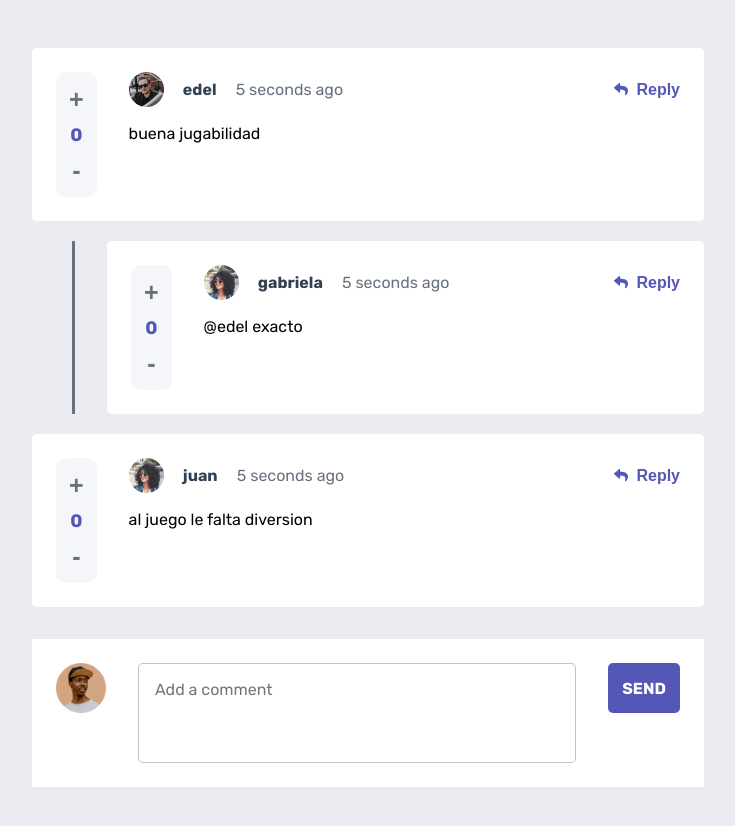
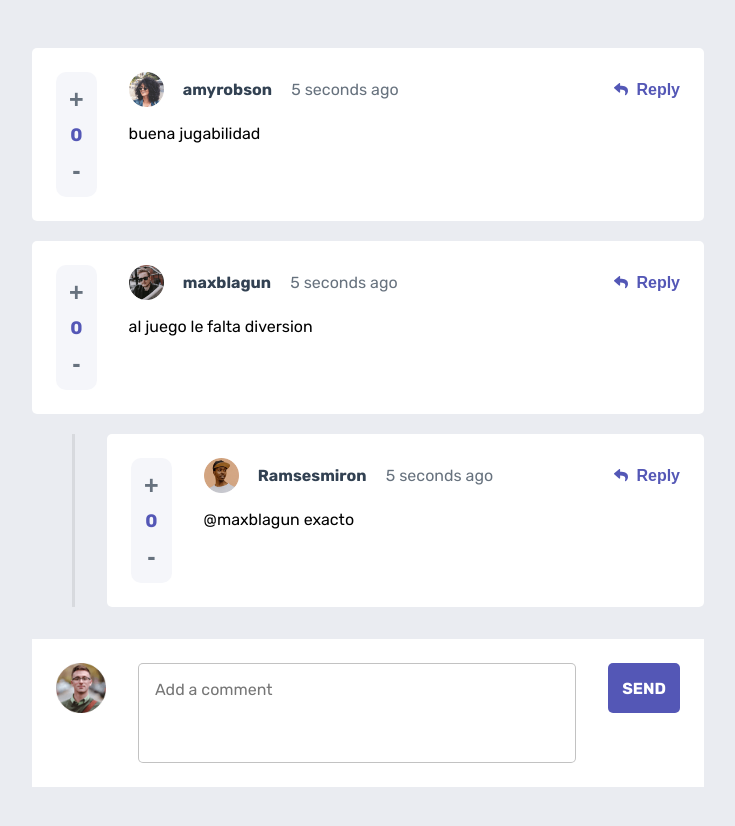
Before and after one commit to dannielsss/interactive-comments-section, a React (Vite) app: page / in a window 1280 px wide. Shown: the top 826 px of the page, without its empty margins (272-1007 px from the left). Built offline with nearby package versions, Linux system fonts and the light colour scheme.

Commit message:
style: :art: changing default users

```diff
--- a/src/components/Replies.tsx
+++ b/src/components/Replies.tsx
@@ -1,9 +1,8 @@
 import React from 'react';
 import { CommentsList } from './shared/CommentsList';
+import { useComments } from '@/hooks/useComments';
 import CommentComponent from './Comment/Comment';
-import { useComments } from '@/hooks/useComments';
 import styled from 'styled-components';
-import { COLORS } from '@/constants';
 
 interface RepliesProps {
   commentParentId: string;
@@ -12,7 +11,7 @@ interface RepliesProps {
 const RepliesList = styled(CommentsList)`
   padding-left: 2rem;
   margin-left: 2.5rem;
-  border-left: 3px solid ${COLORS.neutral.GrayishBlue};
+  border-left: 3px solid #00000014;
 `;
 
 function Replies({ commentParentId }: RepliesProps) {
--- a/src/constants/index.ts
+++ b/src/constants/index.ts
@@ -1,7 +1,7 @@
 //======== Fotos de perfil =========//
 
 import ProfilePictureAmyrobson from '@/assets/avatars/image-amyrobson.png';
-import ProfilePictureJuliusomo from '@/assets/avatars/image-amyrobson.png';
+import ProfilePictureJuliusomo from '@/assets/avatars/image-juliusomo.png';
 import ProfilePictureMaxBlagun from '@/assets/avatars/image-maxblagun.png';
 import ProfilePictureRamsesMiron from '@/assets/avatars/image-ramsesmiron.png';
 
--- a/src/context/Comment/Comments.constants.ts
+++ b/src/context/Comment/Comments.constants.ts
@@ -50,36 +50,36 @@ export const INITIAL_STATE: CommentsContextState = {
   replies: [
     {
       id: uuidv4(),
-      content: '@edel exacto',
+      content: '@maxblagun exacto',
       datetime: new Date(),
-      profilePicture: ProfilePictureAmyrobson,
-      author: 'gabriela',
+      profilePicture: ProfilePictureRamsesMiron,
+      author: 'Ramsesmiron',
       author_id: 'askjdasd',
-      commentParentId: '1',
+      commentParentId: '2',
     },
   ],
   comments: [
     {
       id: '1',
-      author: 'edel',
+      author: 'amyrobson',
       datetime: new Date(),
       content: 'buena jugabilidad',
-      profilePicture: ProfilePictureMaxBlagun,
+      profilePicture: ProfilePictureAmyrobson,
       author_id: 'ykasdbaksjdasd',
     },
     {
-      id: uuidv4(),
-      author: 'juan',
+      id: '2',
+      author: 'maxblagun',
       datetime: new Date(),
       content: 'al juego le falta diversion',
-      profilePicture: ProfilePictureJuliusomo,
+      profilePicture: ProfilePictureMaxBlagun,
       author_id: 'qwkguebas,m,das',
     },
   ],
   myProfile: {
     id: 'myProfile',
-    username: 'daniel',
-    profilePicture: ProfilePictureRamsesMiron,
+    username: 'juliusomo',
+    profilePicture: ProfilePictureJuliusomo,
   },
 
   dispatch: () => {},
```
